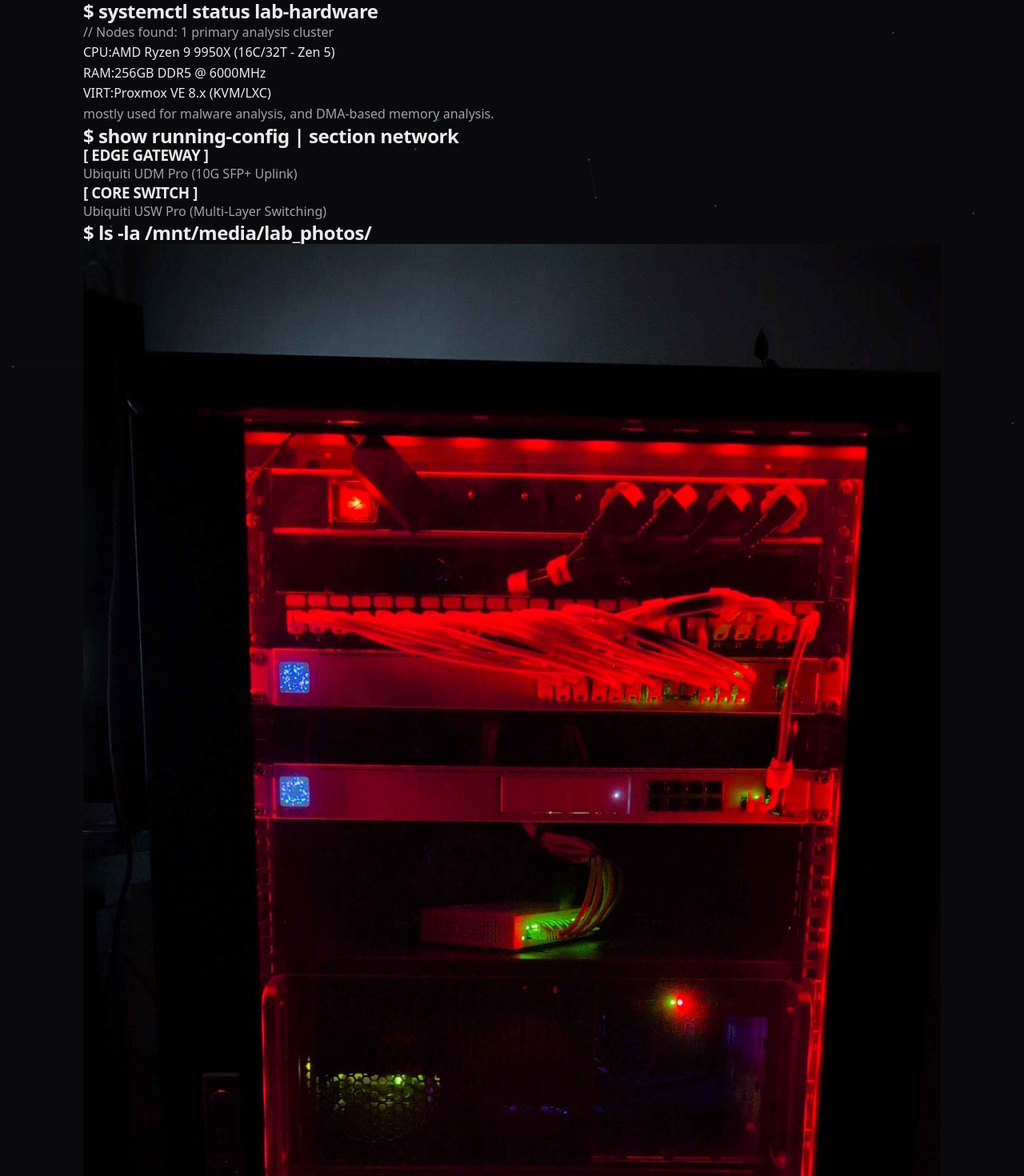
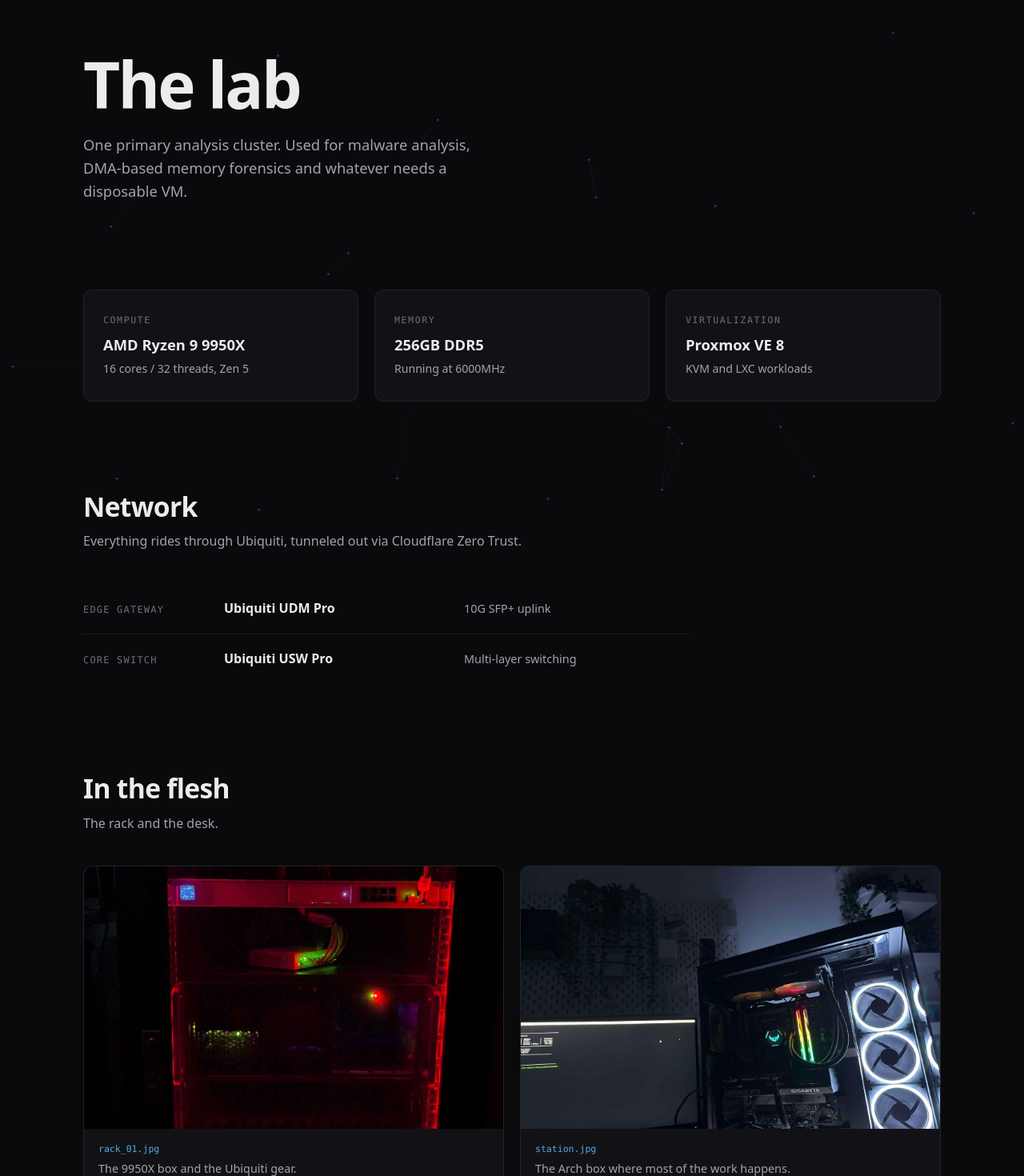
Before and after one commit to Kryptos-s/portfolio, a Nuxt app: page /lab in a window 1280 px wide. Shown: the part 160-1630 px from the top of the page at 80% size. Built offline with nearby package versions, Linux system fonts and the light colour scheme.

Commit message:
lab page

```diff
--- a/app/assets/css/styles.css
+++ b/app/assets/css/styles.css
@@ -404,10 +404,19 @@
 .timeline-item h3 { font-size: 1.05rem; margin-bottom: 4px; }
 .timeline-item p { font-size: 0.95rem; }
 
-/* toolbox */
-.tool-list { list-style: none; display: flex; flex-direction: column; gap: 8px; }
-.tool-list li { font-size: 0.92rem; color: var(--text-2); }
-.tool-list li strong { color: var(--text); font-weight: 550; }
+/* toolbox: open columns, grouped by whitespace (no cards on purpose) */
+.toolbox { border-top: 1px solid var(--border); padding-top: 36px; }
+.toolbox-col h3 {
+    font-family: var(--font-mono);
+    font-size: 0.78rem;
+    letter-spacing: 0.1em;
+    text-transform: uppercase;
+    color: var(--text-3);
+    font-weight: 500;
+    margin-bottom: 16px;
+}
+.tool-list { list-style: none; display: flex; flex-direction: column; gap: 10px; }
+.tool-list li { font-size: 0.95rem; color: var(--text-2); }
 
 /* ------------------------------------
    9. Lab page
@@ -437,6 +446,30 @@
     font-size: 0.88rem;
     color: var(--text-2);
     margin-top: 6px;
+}
+
+/* network: open rows, one hairline between (deliberately not tiles) */
+.net-rows { max-width: 760px; }
+.net-row {
+    display: grid;
+    grid-template-columns: 160px 1fr 1fr;
+    gap: 16px;
+    align-items: baseline;
+    padding: 18px 0;
+}
+.net-row + .net-row { border-top: 1px solid var(--border); }
+.net-role {
+    font-family: var(--font-mono);
+    font-size: 0.75rem;
+    letter-spacing: 0.1em;
+    text-transform: uppercase;
+    color: var(--text-3);
+}
+.net-device { font-weight: 600; color: var(--text); }
+.net-detail { font-size: 0.9rem; color: var(--text-2); }
+
+@media (max-width: 640px) {
+    .net-row { grid-template-columns: 1fr; gap: 2px; }
 }
 
 /* photo grid */
--- a/app/pages/lab.vue
+++ b/app/pages/lab.vue
@@ -1,57 +1,105 @@
 <script setup lang="ts">
-useHead({ title: 'Kryptos Terminal - Lab Setup' })
+import type { Photo } from '~/components/LightBox.vue'
+
+useHead({ title: 'Lab - Kryptos' })
 useSeoMeta({
-  description: 'Overview of the Kryptos high-performance analysis and operations lab.'
+  description: 'The Kryptos homelab: Ryzen 9 9950X analysis box on Proxmox behind Ubiquiti gear.'
 })
+
+const specs = [
+  { name: 'Compute', value: 'AMD Ryzen 9 9950X', detail: '16 cores / 32 threads, Zen 5' },
+  { name: 'Memory', value: '256GB DDR5', detail: 'Running at 6000MHz' },
+  { name: 'Virtualization', value: 'Proxmox VE 8', detail: 'KVM and LXC workloads' }
+]
+
+const network = [
+  { name: 'Edge gateway', value: 'Ubiquiti UDM Pro', detail: '10G SFP+ uplink' },
+  { name: 'Core switch', value: 'Ubiquiti USW Pro', detail: 'Multi-layer switching' }
+]
+
+const photos: Photo[] = [
+  {
+    thumb: '/images/lab_setup_thumbnail.jpg',
+    full: '/images/lab_setup.jpg',
+    alt: 'Server rack with the analysis box and Ubiquiti network gear',
+    file: 'rack_01.jpg',
+    desc: 'The 9950X box and the Ubiquiti gear.'
+  },
+  {
+    thumb: '/images/setup_thumbnail.jpg',
+    full: '/images/setup.jpg',
+    alt: 'Arch Linux workstation with multiple displays',
+    file: 'station.jpg',
+    desc: 'The Arch box where most of the work happens.'
+  }
+]
+
+const open = ref(false)
+const index = ref(0)
+
+function openAt(i: number) {
+  index.value = i
+  open.value = true
+}
 </script>
 
 <template>
   <div>
-    <section v-fade-in class="terminal-box section-fade-in">
-      <h2 class="with-cursor">$ systemctl status lab-hardware</h2>
-      <p class="prompt-line">// Nodes found: 1 primary analysis cluster</p>
-
-      <div class="specs-container">
-        <div class="spec-item">
-          <span class="spec-label">CPU:</span>
-          <span class="spec-value">AMD Ryzen 9 9950X (16C/32T - Zen 5)</span>
-        </div>
-        <div class="spec-item">
-          <span class="spec-label">RAM:</span>
-          <span class="spec-value">256GB DDR5 @ 6000MHz</span>
-        </div>
-        <div class="spec-item">
-          <span class="spec-label">VIRT:</span>
-          <span class="spec-value">Proxmox VE 8.x (KVM/LXC)</span>
-        </div>
-      </div>
-      <p class="spec-description">
-        mostly used for malware analysis, and DMA-based memory analysis.
+    <section class="hero">
+      <h1 class="rise rise-1">The lab</h1>
+      <p class="hero-sub rise rise-2">
+        One primary analysis cluster. Used for malware analysis,
+        DMA-based memory forensics and whatever needs a disposable VM.
       </p>
     </section>
 
-    <section v-fade-in class="terminal-box section-fade-in">
-      <h2>$ show running-config | section network</h2>
-      <div class="networking-stack">
-        <div class="net-node">
-          <h3>[ EDGE GATEWAY ]</h3>
-          <p>Ubiquiti UDM Pro (10G SFP+ Uplink)</p>
-        </div>
-        <div class="net-node">
-          <h3>[ CORE SWITCH ]</h3>
-          <p>Ubiquiti USW Pro (Multi-Layer Switching)</p>
+    <section v-fade-in class="section section-fade-in" style="margin-top: 48px;">
+      <div class="grid-3">
+        <div v-for="spec in specs" :key="spec.name" class="spec-tile">
+          <span class="spec-name">{{ spec.name }}</span>
+          <p class="spec-value">{{ spec.value }}</p>
+          <p class="spec-detail">{{ spec.detail }}</p>
         </div>
       </div>
     </section>
 
-    <section v-fade-in class="terminal-box section-fade-in image-container">
-      <h2>$ ls -la /mnt/media/lab_photos/</h2>
-      <div class="single-photo-display">
-        <div class="photo-wrapper">
-          <img src="/images/lab_setup.jpg" alt="Kryptos Lab Rack" class="lab-img">
-          <p class="img-caption">// Network Core: UDM Pro &amp; USW Pro</p>
+    <section v-fade-in class="section section-fade-in">
+      <h2 class="section-title">Network</h2>
+      <p class="section-lede">Everything rides through Ubiquiti, tunneled out via Cloudflare Zero Trust.</p>
+      <div class="net-rows">
+        <div v-for="node in network" :key="node.name" class="net-row">
+          <span class="net-role">{{ node.name }}</span>
+          <span class="net-device">{{ node.value }}</span>
+          <span class="net-detail">{{ node.detail }}</span>
         </div>
       </div>
     </section>
+
+    <section v-fade-in class="section section-fade-in">
+      <h2 class="section-title">In the flesh</h2>
+      <p class="section-lede">The rack and the desk.</p>
+      <div class="photo-grid">
+        <div
+          v-for="(photo, i) in photos"
+          :key="photo.file"
+          class="photo-card"
+          role="button"
+          tabindex="0"
+          :aria-label="`Open ${photo.desc}`"
+          @click="openAt(i)"
+          @keydown.enter="openAt(i)"
+        >
+          <div class="img-frame">
+            <img :src="photo.thumb" :alt="photo.alt" class="gallery-thumb" loading="lazy">
+          </div>
+          <div class="photo-meta">
+            <span class="file-name">{{ photo.file }}</span>
+            <p class="desc">{{ photo.desc }}</p>
+          </div>
+        </div>
+      </div>
+    </section>
+
+    <LightBox v-model:open="open" v-model:index="index" :photos="photos" />
   </div>
 </template>
```
